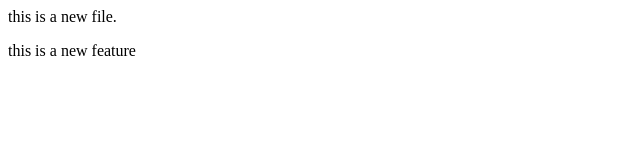
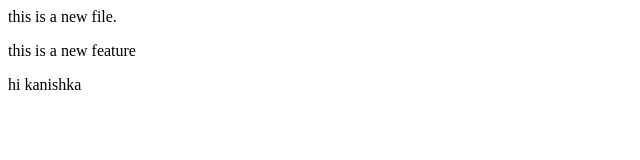
Before and after one commit to kanishka675/localrepo, a plain HTML site: page index.html in a window 1280 px wide. Shown: the whole page, without its empty margins (0-640 px from the left). Drawn offline with Linux system fonts and the light colour scheme.

Commit message:
add new feature

```diff
--- a/index.html
+++ b/index.html
@@ -1,2 +1,3 @@
 <p>this is a new file.</p>
 <p>this is a new feature</p>
+<p>hi kanishka</p>
```
